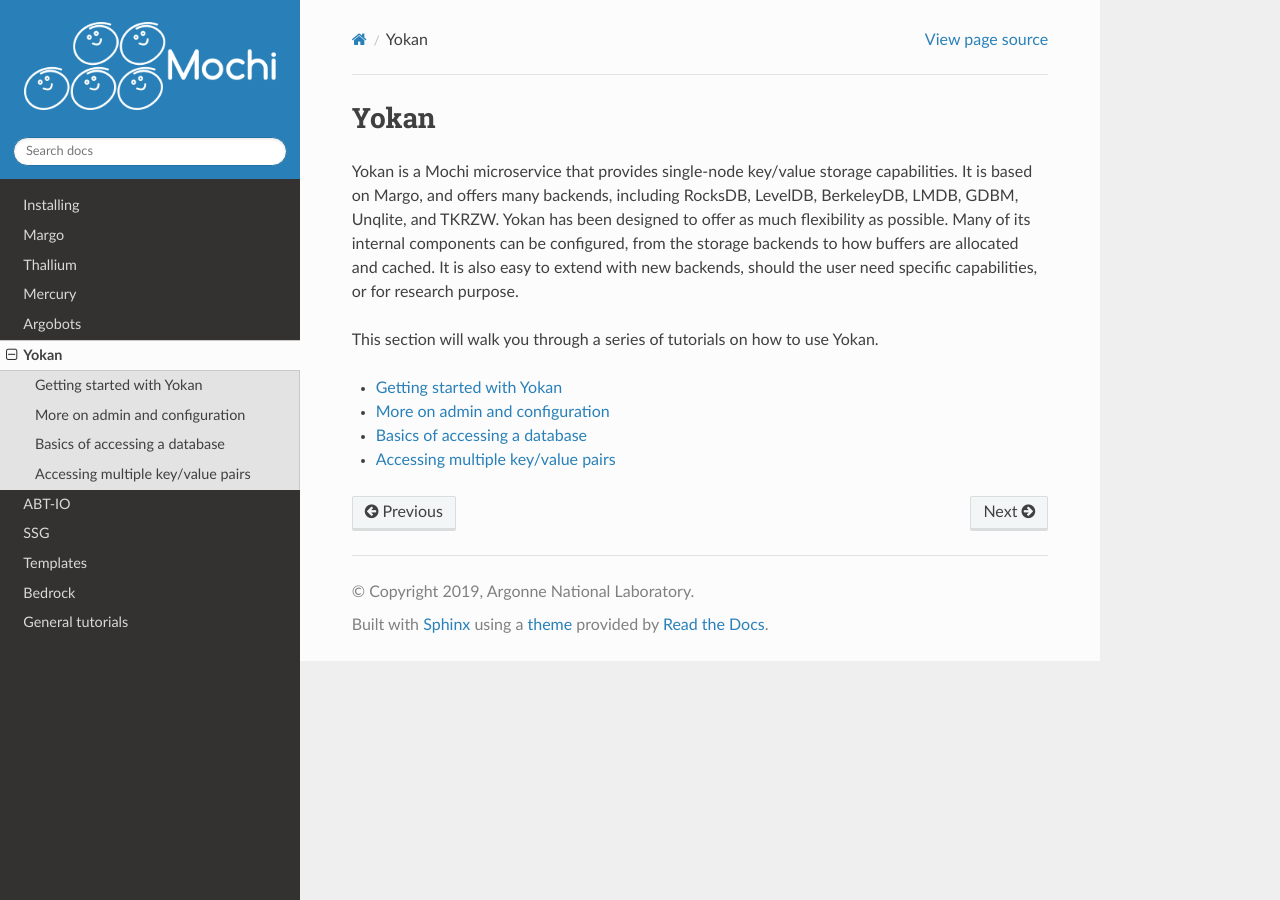
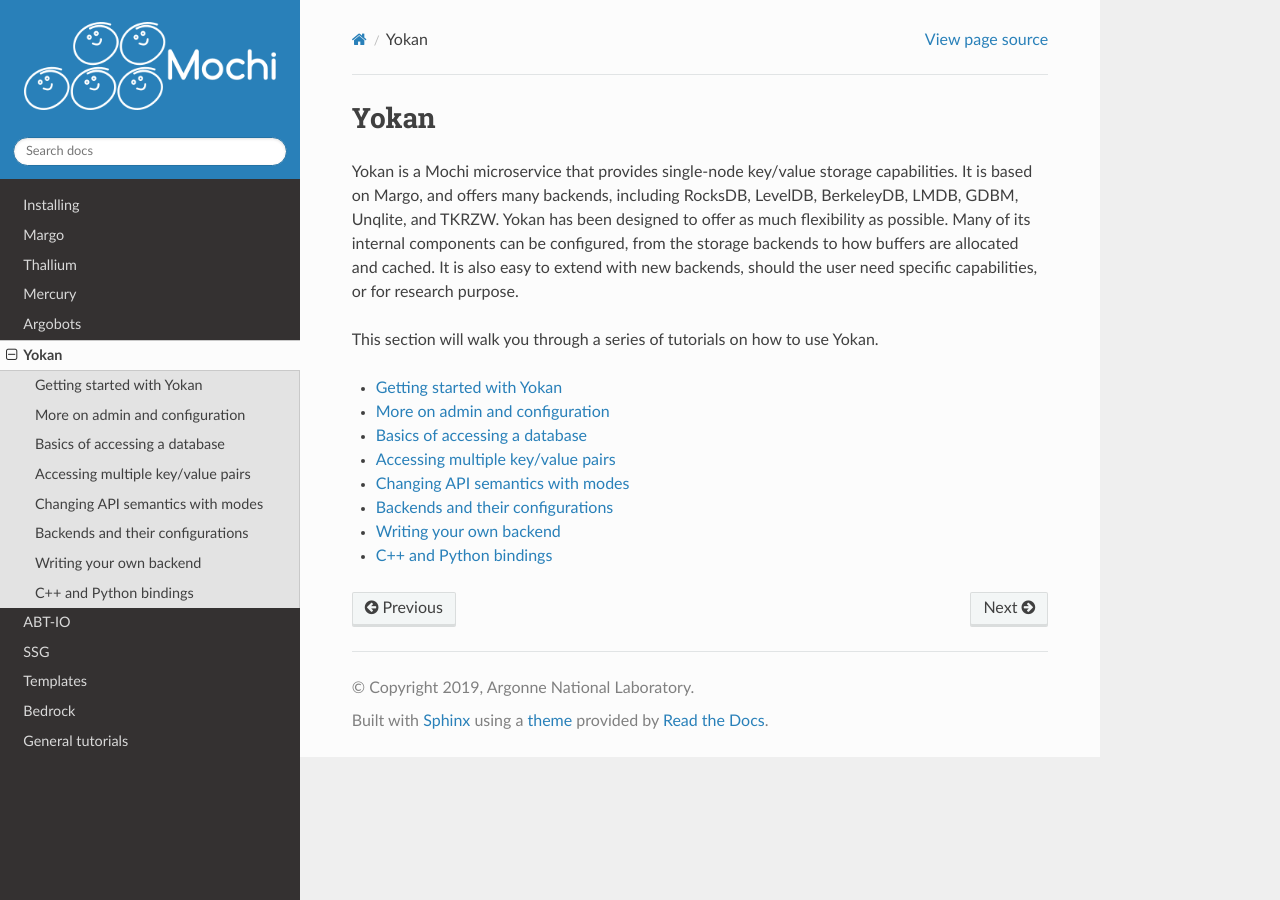
Before and after one commit to mochi-hpc/mochi-doc, a Sphinx documentation site: the page built from docs/source/yokan.rst, in a window 1280 px wide. Built offline with Sphinx 7.4.7 and the Read the Docs theme 2.0.0, drawn with Linux system fonts in a browser that asks for light colours; some of the changed lines change nothing that is shown.

Commit message:
added more Yokan tutorials

```diff
--- a/docs/source/yokan.rst
+++ b/docs/source/yokan.rst
@@ -18,3 +18,6 @@
    yokan/02_config.rst
    yokan/03_basics.rst
    yokan/04_multi.rst
+   yokan/05_modes.rst
+   yokan/06_backends.rst
+   yokan/07_bindings.rst
--- /dev/null
+++ b/docs/source/yokan/05_modes.rst
@@ -0,0 +1,44 @@
+Changing API semantics with modes
+=================================
+
+You may have noticed the :code:`YOKAN_MODE_DEFAULT` parameter
+passed to all of the client functions. This argument can be used
+to alter the semantics of the function. You may use multiple such
+mode by chaining them using bitwise "or".
+
+The flags currently available are listed hereafter.
+
+- ``YOKAN_MODE_DEFAUL``: Default mode.
+- ``YOKAN_MODE_INCLUSIVE``: The lower bound key in :code:`list`
+  functions will be included in the result if found.
+- ``YOKAN_MODE_APPEND``: :code:`put` operations will append
+  to values instead of overwriting them.
+- ``YOKAN_MODE_CONSUME``: :code:`get` operations will also
+  erase the accessed key/value pairs.
+- ``YOKAN_MODE_WAIT``: The operation will wait for the key to appear
+  in the database instead of returning an error. Writers putting
+  the key will need to use the ``YOKAN_MODE_NOTIFY`` mode.
+- ``YOKAN_MODE_NEW_ONLY``: Only put the key/value pair if the key did
+  not exist.
+- ``YOKAN_MODE_EXIST_ONLY``: Only put the key/value pair if the key
+  was already in the database.
+- ``YOKAN_MODE_SUFFIX``: In :code:`list_keys(_packed)` and :code:`list_keyvals(_packed)`,
+  the filter argument is considered a prefix by default. This mode makes the function
+  consider it as a suffix.
+- ``YOKAN_MODE_NO_PREFIX``: In :code:`list` operations, remove the
+  specified prefix (or suffix, if ``YOKAN_MODE_SUFFIX`` is used) from the
+  resulting keys.
+- ``YOKAN_MODE_IGNORE_KEYS``: In :code:`list_keyvals`, do not send
+  keys back, only send values.
+- ``YOKAN_MODE_KEEP_LAST``: In :code:`list_keyvals`, in conjunction
+  with YOKAN_MODE_IGNORE_KEYS, still send the last key.
+- ``YOKAN_MODE_LUA_FILTER``: Interpret the filter argument in :code:`list_keys(_packed)`
+  and :code:`list_keyvals(_packed)` as Lua code.
+
+.. important::
+
+   Not all the backends support all the modes. If a backend doesn't
+   support a particular mode, the function will return :code:`YOKAN_ERR_MODE`.
+   If a backend doesn't support a mode that you need, and you really want
+   to use this backend, please let us know and we will try to add support for
+   it. Similarly if you think of a mode that would be useful, let us know.
--- /dev/null
+++ b/docs/source/yokan/06_backends.rst
@@ -0,0 +1,265 @@
+Backends and their configurations
+=================================
+
+So far we have used the ``map`` backend for this tutorial.
+Yokan provides a number of backends, listed bellow, along
+with some key information on their configuration.
+
+Note that the full configuration format of a backend can
+be known by creating a database using the backend in a Bedrock
+context, then using the :ref:`bedrock-query` tool to retrieve the
+full configuration.
+
+Some configuration parameters expect a symbol name that will
+be looked up using ``dlsym` and ``dlopen``. These names can be written
+in the form ``"symbol_name"`` to look them up in the currently
+loaded executable and libraries, or ``"libsome_library.so:symbol_name"``
+to look them up in an exernal library that needs to be loaded.
+
+Map backend
+-----------
+
+- Backend type: "map"
+- Spack variant needed: none
+- Special requirements: none
+
+The Map backend is an in-memory key/value store implemented
+using a C++ ``std::map``. Important configuration parameters
+include the following.
+
+- ``use_lock``: true by default, this parameter can be set
+  to false if you know that the database will never be accessed
+  by multiple execution stream concurrently (either because only
+  one client accesses it, or because only one execution stream
+  services RPC for it).
+- ``comparator``: a function with signature
+  ``bool (*)(const void*, size_t, const void*, size_t)`` that
+  provides the *"less than"* comparison operator for two keys.
+- ``allocators``: a JSON object containing the ``key_allocator``,
+  ``value_allocator``, and ``node_allocator`` parameters, along
+  with corresponding ``key_allocator_config``, ``value_allocator_config``,
+  and ``node_allocator_config``.
+
+The memory allocators used by the Map backend can be customized
+using the ``allocators`` configuration. The keys and values allocator
+are used to allocate memory to store the keys and values respectively.
+The node allocator is used to allocate memory for the nodes in the map's
+underlying red-black tree. By default, an allocator that uses ``new`` and
+``delete`` will be used, but if you know in advance that, for instance,
+the keys or the values are going to be of a constant size, or that there
+will be no deletion from the database, or that the database won't be accessed
+concurrently by multiple threads, you can provide your own allocators
+accordingly.
+
+By default the ``*_allocator`` fields are set to "default".
+To implement a custom allocator, write a dynamic library implementing
+functions from the ``yk_allocator`` structure (found in *include/yokan/allocator.h*),
+along with an initialization function of type ``yk_allocator_init_fn``.
+You can then set these fields to ``"libmy_allocators.so:my_key_alloc_init"``,
+for example. Note that the initialization functions' second argument is a
+``const char*``. It will be passed a serialized version of the JSON object
+stored in the corresponding ``*_config`` field (e.g. the key allocator
+initialization function will be provided with the content of the "key_allocator_config"
+field).
+
+Unordered Map backend
+---------------------
+
+- Backend type: "unordered_map"
+- Spack variant needed: none
+- Special requirements: none
+
+The Unordered Map backend is similar to the Map backend but relies
+on C++'s ``std::unordered_map``. It has the same configuration fields.
+
+Contrary to the Map backend, this backend does not support the ``list_*``
+functions. This backend aims to provide faster lookup by relying on a hash
+table rather than Map's red-black tree, at the expense of not supporting
+key ordering.
+
+Set backend
+-----------
+
+- Backend type: "set"
+- Spack variant needed: none
+- Special requirements: none
+
+The Set backend uses C++'s ``std::set``. It is similar to the Map backend
+but does not store values. Trying to put anything else than zero-sized values
+will result in an error. This backend is useful over the Map backend in that
+even if you were to store only zero-sized values in the Map backend, you would
+still have to store a ``size_t`` (generally 8 bytes) field for each value.
+
+This backend's configuration is similar to that of the Map backend, but
+without the allocator fields related to values.
+
+Unordered Set backend
+---------------------
+
+- Backend type: "unordered_set"
+- Spack variant needed: none
+- Special requirements: none
+
+This backend is the Unordered Map equivalent for Sets. It stores only
+zero-sized values, and does not provide ordering, hence ``list_*`` functions
+are not available.
+
+BerkeleyDB backend
+------------------
+
+- Backend type: "berkeleydb"
+- Spack variant needed: +berkeleydb
+- Special requirements: none
+
+This backend uses `BerkeleyDB <https://www.oracle.com/uk/database/technologies/related/berkeleydb.html>`_
+to implement a key/value store backed by
+a local file system. Important configuration fields include the following.
+
+- ``type``: may be "btree" or "hash". The former provides a sorted.
+  key/value store, while the latter is unsorted and will not provide
+  the ``list_*`` operations.
+- ``home``: path to the "home" of the BerkeleyDB environment (a "yokan"
+  subdirectory will be added to this path).
+- ``file``: name of the file storing the database.
+- ``name``: name of the database.
+- ``create_if_missing``: create the files if they are not present at
+  the specified location in the file system.
+
+If the "file" and "name" fields are empty or not provided, the
+database will be stored in memory rather than files.
+
+GDBM backend
+------------
+
+- Backend type: "gdbm"
+- Spack variant needed: +gdbm
+- Special requirements: none
+
+This backend uses `GDBM <https://www.gnu.org.ua/software/gdbm/>`_,
+a widely use database management library for
+Unix systems. Important configuration fields include the following.
+
+- ``path``: path to the database file.
+
+This backend does not provide the ``list_*`` functionalities.
+
+LevelDB backend
+---------------
+
+- Backend type: "leveldb"
+- Spack variant needed: +leveldb
+- Special requirements: none
+
+This backend uses Google's `LevelDB <https://github.com/google/leveldb>`_
+to provide key/value storage capabilities.
+Important configuration fields include the following.
+
+- ``path``: path to the database file.
+- ``error_if_exists``: fail to open the database if it already exists.
+- ``create_if_missing``: fail to open the database if it does not exist.
+
+LMDB backend
+------------
+
+- Backend type: "lmdb"
+- Spack variant needed: +lmdb
+- Special requirements: none
+
+This backend uses `LMDB <http://www.lmdb.tech/doc/>`_ to provide
+key/value storage capabilities.
+Important configuration fields include the following.
+
+- ``path``: path to the database file.
+- ``create_if_missing``: create the file if it is missing.
+- ``no_lock``: disable locking.
+
+LMDB uses its own locks internally, which are not Argobots-aware.
+The ``no_lock`` option disables this internal locking, but as
+of now, Argobots locks were not added to compensate. Hence, use
+this option only if you know that database accesses will be serialized
+(either because only one ES accesses it, or because only one client
+accesses it, in a serial manner).
+
+RocksDB backend
+---------------
+
+- Backend type: "rocksdb"
+- Spack variant needed: +rocksdb
+- Special requirements: none
+
+This backend uses Facebook's `RocksDB <http://rocksdb.org/>`_ for key/value storage.
+Important configuration fields include the following.
+
+- ``create_if_missing``: create the database if it does not exist.
+- ``error_if_exists``: fail to open the database if it exists.
+- ``path``: path to the database.
+- ``db_paths``: an array of JSON objects representing storage targets
+  to use to store the database files. Each such an object should
+  have a ``path`` field and a ``target_size`` field.
+
+TKRZW backend
+-------------
+
+- Backend type: "tkrzw"
+- Spack variant needed: +tkrzw
+- Special requirements: compiler allowing C++17
+
+The `TKRZW <https://dbmx.net/tkrzw/>`_ library provides multiple types of backends.
+Important configuration fields include the following.
+
+- ``type``: may be "tree", "hash", "tiny", or "baby". The first is a
+  typical tree-based key/value store backed up by a file. The second is
+  a hash-based key/value store (no ordering, so no ``list_*`` operations)
+  backed up by a file. The latter two are in-memory versions of the former.
+- ``path``: path to the database file, if relevant given the ``type``.
+
+Unqlite backend
+---------------
+
+- Backend type: "unqlite"
+- Spack variant needed: +unqlite
+- Special requirements: none
+
+`Unqlite <https://unqlite.org/>`_ is a document store targetting JSON documents. However its
+key/value storage capabilities are accessible natively. This backend
+ditches the "document store" aspect and simply relies on they key/value
+storage capabilities.
+
+This backend is unsorted and does not provide ``list_*`` operations.
+
+Important configuration fields include the following.
+
+- ``path``: path to the database file.
+- ``mode``: either "create", "read_write", "read_only", "mmap", or "memory".
+- ``temporary``: will erase the database file upon closing.
+- ``use_abt_lock``: protect database accesses using Argobots locks.
+- ``no_unqlite_mutex``: disable the use of mutex inside Unqlite.
+
+Mutex used by Unqlite are not Argobots-aware. It may therefore make sense
+to disable them and enable ``use_abt_lock`` for better performance.
+
+
+Writing your own backend
+========================
+
+Yokan aims to provide an easy way for researchers to implement and try
+their own backend key/value stores. To implement your own key/value
+storage backend, look at *include/yokan/backend.hpp* and implement
+a child class of the ``KeyValueStoreInterface`` abstract class.
+You can take inspiration from *src/backends/map.cpp* to understand
+the semantics of each member function.
+
+Once your backend is implemeted in a .cpp file, use the
+``YOKAN_REGISTER_BACKEND`` macro, e.g. ``YOKAN_REGISTER_BACKEND(mybackend, MyBackend)``.
+Its first argument is the name you want to give to the backend
+(i.e. the type that will be used in configuration files).
+The second argument is the name of your backend class.
+
+Compile your .cpp file into a dynamic library. Then, when
+specifying the type of a database, use the syntax "library.so:name",
+there "library.so" is your dynamic library, and "name" is the name of
+your backend.
+
+Note that Yokan will use ``dlopen`` to load the library, so its lookup
+rules apply (for instance ``dlopen`` will usually look for libraries
+in the ``LD_LIBRARY_PATH`` environment variable).
--- /dev/null
+++ b/docs/source/yokan/07_bindings.rst
@@ -0,0 +1,42 @@
+C++ and Python bindings
+=======================
+
+Yokan provides C++ and Python bindings.
+
+C++ binding
+-----------
+
+C++ bindings are headers-only and located in *include/yokan/cxx/*.
+The API is pretty much self-explanatory: it provides C++ class
+equivalent to the corresponding C opaque pointers and identifiers.
+For instance the ``yokan::Client`` class can be used in place of
+the `yk_client_t` C equivalent.
+
+.. warning::
+   Some C++ functions may have their parameters in a different
+   order than the corresponding C function (in particular all
+   the functions that take a mode have this mode as last
+   parameter). This is to allow C++ optional parameters.
+
+Python binding
+--------------
+
+Yokan also provides Python bindings for its server, admin, and client
+libraries. The best way to understand their use is to look in the
+*tests/python* folder.
+
+The Python binding aims to encourage the user to think about performance
+first, before thinking about usability. We encourage users to implement
+a higher-level API on top of Yokan's API to suit their particular user-case.
+For instance, the Python API does not provide ``__iter__`` capabilities to
+enable seemless iteration through key/value pairs. This kind of functionality
+would need to be implemented by the user using the ``list_*`` function,
+with the added knowledge of desired batch sizes, buffer sizes, etc.
+
+.. important::
+   All the functions in the Python binding take either a string, or
+   any object that implements the `buffer protocol <https://docs.python.org/3/c-api/buffer.html>`_.
+   Such objects include for instance ``bytearray`` and numpy arrays.
+   Using objects satisfying the buffer protocol will be more efficient
+   than using strings because the latter causes memory copies to occur
+   when the Python string is converted into a C++ string internally.
```
